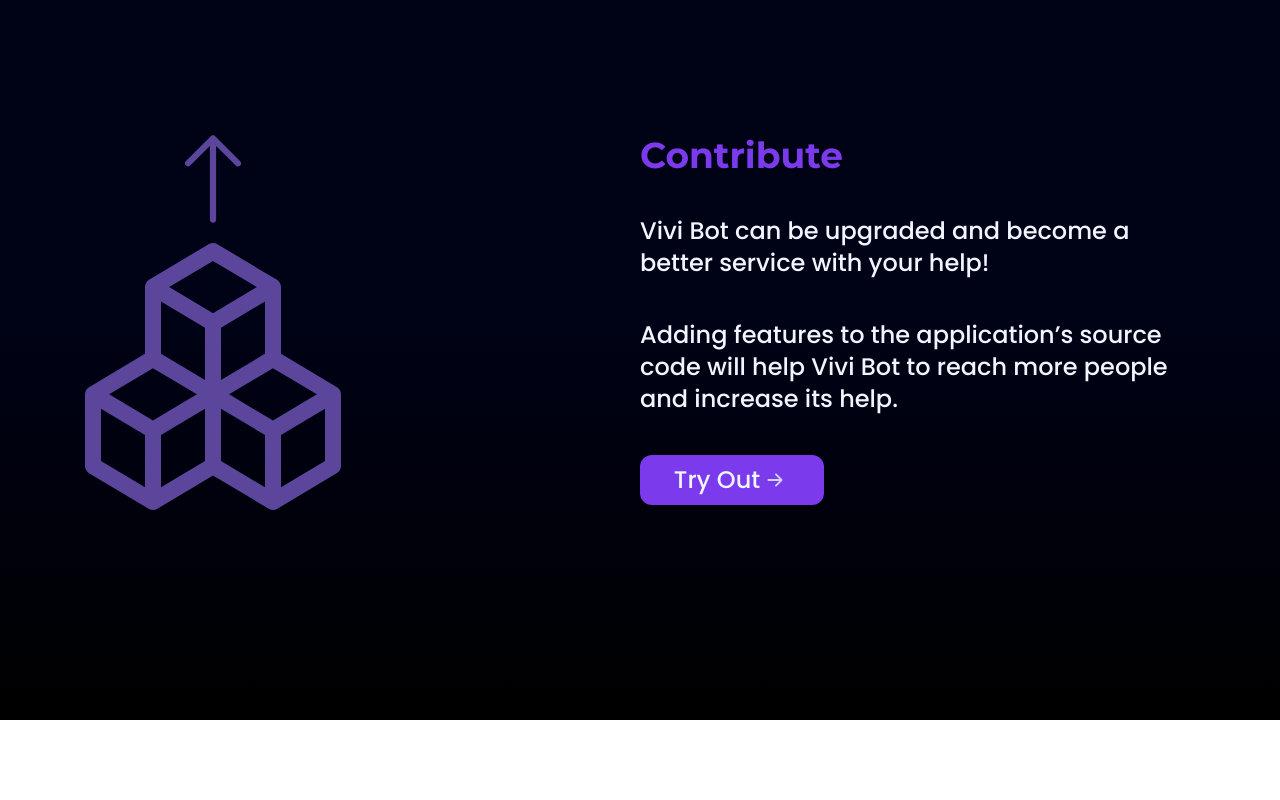
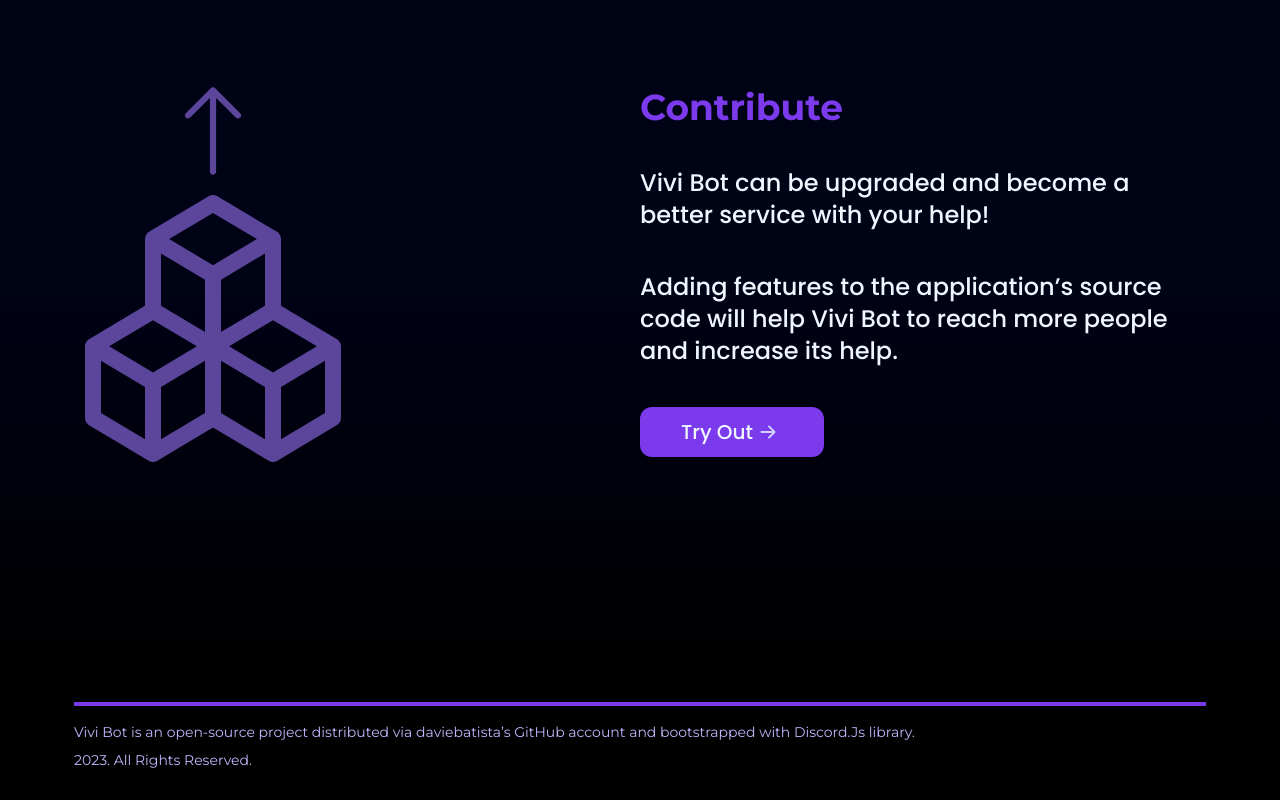
Before and after one commit to daviebatista/vivi-bot-frontend, a Vue app: page / in a window 1280 px wide. Shown: the part 2350-3150 px from the top of the page. Before the commit the page ends 3070 px from the top, so only its background shows below. Built offline with nearby package versions, Linux system fonts and the light colour scheme.

Commit message:
feat: added footer]

```diff
--- a/src/App.vue
+++ b/src/App.vue
@@ -2,8 +2,11 @@
 import { RouterView } from 'vue-router'
 import ViviBotBrand from './components/icons/ViviBotBrand.vue'
 const links = 'text-blue-400 font-bold transition-colors hover:text-blue-200 text-sm font-pp'
+const div = 'flex gap-14'
 const header = 'flex flex-row justify-between items-center fixed h-[50px] w-full'
 const hoverLogo = 'hover:brightness-125 transition-all'
+const footer = 'bg-black font-ms text-violet-300 text-sm md:text-start text-center'
+const p = 'border-t-4 border-violet-600 pt-4 pb-2'
 </script>
 
 <template>
@@ -13,13 +16,17 @@
         <ViviBotBrand />
       </RouterLink>
     </div>
-    <div class="flex gap-14">
+    <div :class="div">
       <RouterLink :class="links" to="/about"> About </RouterLink>
       <RouterLink :class="links" to="/docs"> Docs </RouterLink>
       <RouterLink :class="links" to="/source"> Source </RouterLink>
     </div>
   </header>
   <RouterView />
+  <footer :class="footer">
+    <p :class="p">Vivi Bot is an open-source project distributed via daviebatista’s GitHub account and bootstrapped with Discord.Js library.</p>
+    <p>2023. All Rights Reserved.</p>
+  </footer>
 </template>
 
 <style scoped>
@@ -29,11 +36,20 @@
   padding: 0px 12.361111111111%;
 }
 
+footer  {
+  min-height: 15vh;
+  padding: 0px 12.361111111111%;
+}
+
 @media (max-width: 1366px) {
   header {
     padding: 0px 74px;
   }
+  footer  {
+    padding: 30px 74px 30px 74px;
+  }
 }
+
 
 @media (max-width: 610px) {
   header {
--- a/src/components/Home/Contribute.vue
+++ b/src/components/Home/Contribute.vue
@@ -1,22 +1,23 @@
 <script setup>
-    const section = 'flex flex-col-reverse md:flex-row items-center justify-between gap-8 text-center md:text-left mt-12'
+    const section = 'flex flex-col-reverse md:flex-row items-center justify-between gap-8 text-center md:text-left'
     const img = 'md:w-[256px] w-[180px]'
-    const div = 'flex flex-col justify-between gap-10 w-[50%] items-center md:items-start'
+    const div = 'flex flex-col justify-between gap-10 w-[50%] items-center md:items-start mt-12 md:mt-0'
     const h1 = 'font-ms text-violet-600 md:text-3xl lg:text-4xl text-2xl sm:text-4xl font-bold text-center'
     const p = 'text-blue-50 font-pp text-md md:text-2xl'
     const a = 'bg-violet-600 w-[184px] h-[50px] flex flex-row items-center rounded-xl justify-center'
+    const link = "text-blue-50 font-pp text-xl"
 
 </script>
 
 <template>
-    <section :class="section">
+    <section :class="section" class="py">
         <img src="../../assets/contribution.svg" alt="contribution" :class="img">
         <div :class="div">
             <h1 :class="h1">Contribute</h1>
             <p :class="p">Vivi Bot can be upgraded and become a better service with your help!</p>
             <p :class="p">Adding features to the application’s source code will help Vivi Bot to reach more people and increase its help.</p>
             <a href="https://github.com/daviebatista/vivi-bot" target="_blank" :class="a">
-                <p :class="p">Try Out</p>
+                <p :class="link">Try Out</p>
                 <img src="../../assets/button-arrow.svg" alt="right-arrow">
             </a>
         </div>
@@ -57,7 +58,7 @@
 
     @media (max-width: 1366px) {
         section {
-            padding: 100px 85px;
+            padding: 0px 85px;
         }
     }
 
--- a/src/components/Home/Features.vue
+++ b/src/components/Home/Features.vue
@@ -27,13 +27,13 @@
     section {
         background: rgb(0,2,22);
         background: linear-gradient(0deg, rgba(0,2,22,1) 50%, rgba(0,0,0,1) 100%);
-        padding: 100px 12.361111111111%;
+        padding: 0px 12.361111111111%;
         min-height: 100vh;
     }
 
     @media (max-width: 1366px) {
         section {
-            padding: 100px 85px;
+            padding: 0px 85px;
         }
     }
 
```
